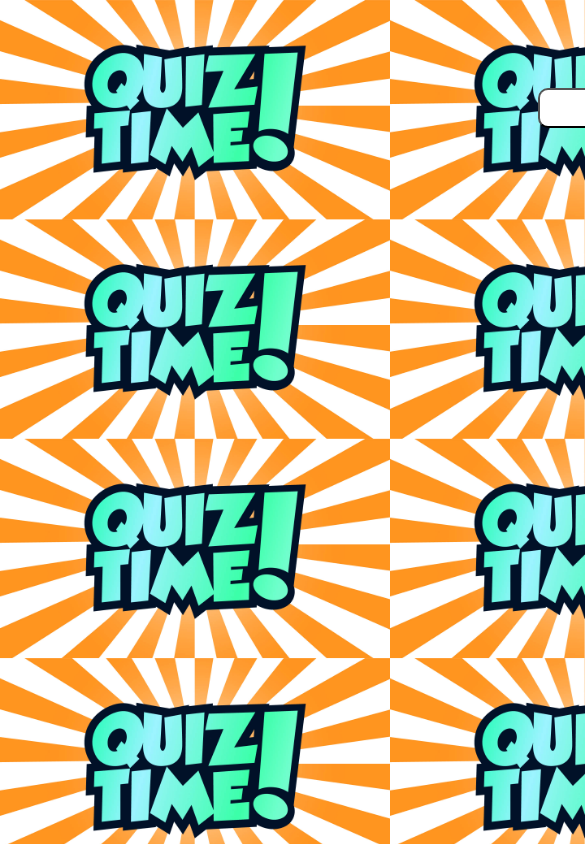
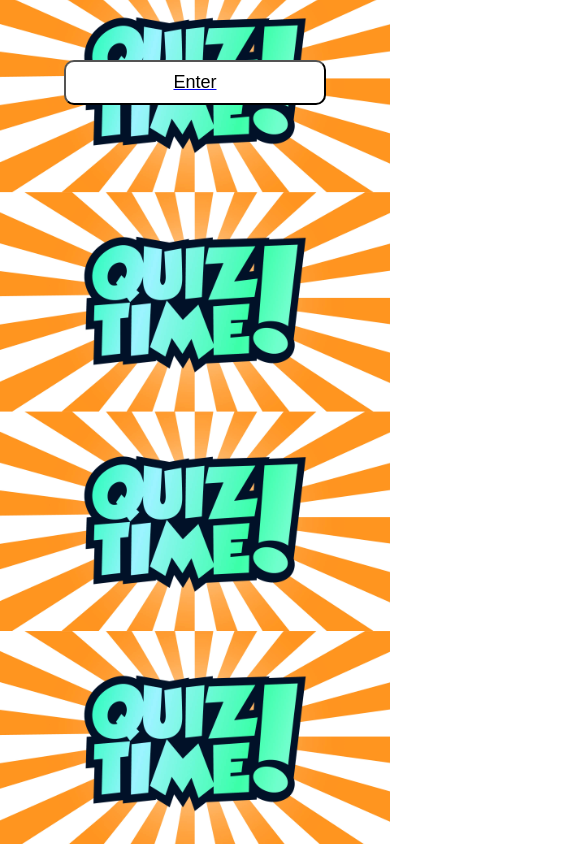
Before and after one commit to pavanbalajitupakula18/projects, a plain HTML site: page index.html in a window 390 px wide. Shown: the top 844 px of the page, 585 px wide, since content can reach past the window. Drawn offline with Linux system fonts and the light colour scheme.

Commit message:
second commit

```diff
--- a/index.html
+++ b/index.html
@@ -32,6 +32,23 @@
            background-color: rgb(0, 0, 0);
            color: rgb(255, 255, 255);
    }
+   @media (max-width: 768px) {
+
+  body {
+    background-size: cover;
+    background-position: center;
+  }
+
+  button {
+    width: 70%;
+    height: 45px;
+    font-size: 18px;
+    margin: 60px auto;
+    display: block;
+  }
+}
+
+
     </style>
 </head>
 <body>
```
